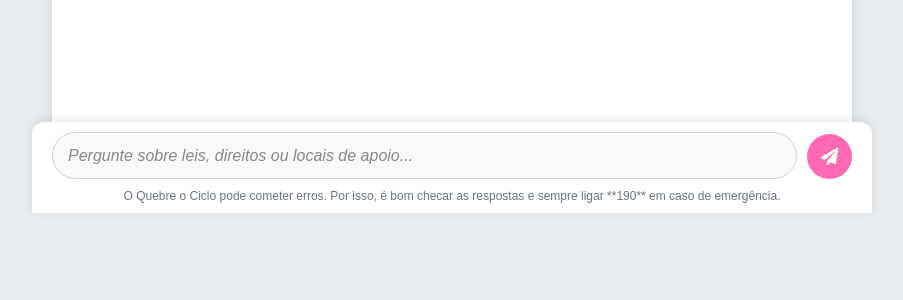
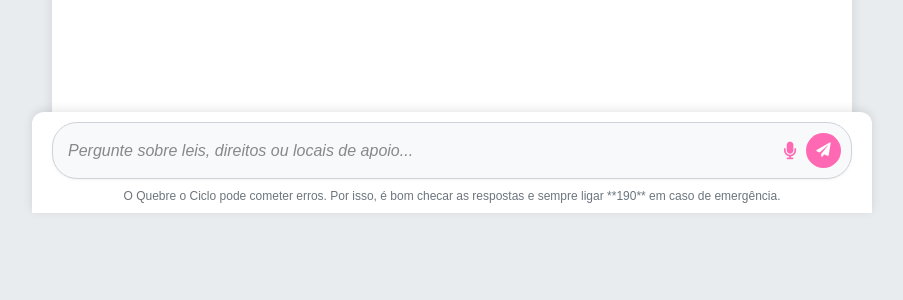
Before and after one commit to pablohsalves/quebre-o-ciclo-ia, a Flask app: page / in a window 1280 px wide. Shown: the part 587-887 px from the top of the page, without its empty margins (188-1091 px from the left). Run offline with Flask 3, Linux system fonts and the light colour scheme.

Commit message:
fix: Correção final e crítica do layout. Unifica input, microfone e botão de envio em um único wrapper arredondado, conforme design original.

```diff
--- a/static/style.css
+++ b/static/style.css
@@ -82,36 +81,33 @@ body {
     width: 100%;
     max-width: 800px;
     background: #ffffff;
-    padding: 10px 20px 0; /* Padding lateral corrigido */
+    padding: 10px 20px 0; /* Padding superior, lateral corrigido */
     box-shadow: 0 -2px 10px rgba(0, 0, 0, 0.1);
     border-top-left-radius: 12px;
     border-top-right-radius: 12px;
 }
 
+/* O #input-area AGORA é o wrapper principal arredondado */
 #input-area {
-    display: flex; /* Garante que input e botão fiquem lado a lado */
-    align-items: flex-end; /* Alinha o botão com o input */
-    padding-bottom: 5px; /* Espaçamento entre input e disclaimer */
-}
-
-#input-box-wrapper {
     display: flex;
-    flex-grow: 1;
+    align-items: center;
+    padding: 5px; /* Padding interno para a caixa */
+    background-color: #f8f9fa; /* Fundo da caixa */
     border: 1px solid #ced4da;
-    border-radius: 25px;
-    overflow: hidden;
-    background-color: #f8f9fa;
-    margin-right: 10px; /* Espaço entre o input e o botão circular */
-    height: 45px; /* Altura fixa para alinhar */
+    border-radius: 25px; /* Cantos arredondados */
+    margin-bottom: 5px; /* Espaço para o disclaimer */
+    box-shadow: 0 1px 3px rgba(0, 0, 0, 0.05); /* Sombra suave */
+    height: 45px; /* Altura fixa para alinhamento */
 }
 
 #user-input {
     flex-grow: 1;
-    padding: 10px 15px;
+    padding: 0 10px; /* Padding ajustado dentro do wrapper */
     border: none;
     outline: none;
     font-size: 1em;
     background-color: transparent;
+    height: 100%; /* Ocupa a altura total do wrapper */
 }
 
 #user-input::placeholder {
@@ -119,24 +115,36 @@ body {
     font-style: italic;
 }
 
-/* Botão de Envio (Circular e separado) */
+/* Microfone */
+#mic-wrapper {
+    padding: 0 10px;
+    display: flex;
+    align-items: center;
+    cursor: pointer;
+    color: #ff69b4; /* Cor do ícone */
+    font-size: 1.1em;
+    flex-shrink: 0;
+}
+
+/* Botão de Envio (Circular e Integrado no wrapper) */
 #send-button {
     background-color: #ff69b4;
     color: white;
-    width: 45px;
-    height: 45px;
-    border-radius: 50%; /* Torna-o circular */
+    width: 35px; /* Menor para caber no wrapper */
+    height: 35px; /* Menor para caber no wrapper */
+    border-radius: 50%;
     display: flex;
     align-items: center;
     justify-content: center;
     cursor: pointer;
-    font-size: 1.1em;
+    font-size: 0.9em;
     flex-shrink: 0;
     transition: background-color 0.3s, transform 0.1s;
+    margin-right: 5px; /* Espaço após o botão */
 }
 
 #send-button:active {
-    transform: scale(0.95); /* Efeito de clique */
+    transform: scale(0.95);
 }
 
 /* Disclaimer */
--- a/templates/index.html
+++ b/templates/index.html
@@ -28,10 +28,9 @@
     <div id="footer-fixed-container">
         <div id="input-area">
 
-            <div id="input-box-wrapper">
-                <input type="text" id="user-input" placeholder="Pergunte sobre leis, direitos ou locais de apoio...">
+            <input type="text" id="user-input" placeholder="Pergunte sobre leis, direitos ou locais de apoio...">
 
-                </div>
+            <div id="mic-wrapper"><i class="fas fa-microphone"></i></div>
 
             <div id="send-button">
                 <i class="fas fa-paper-plane"></i>
```
Also changed, not shown: other parts of static/style.css (+14 -18 lines).
